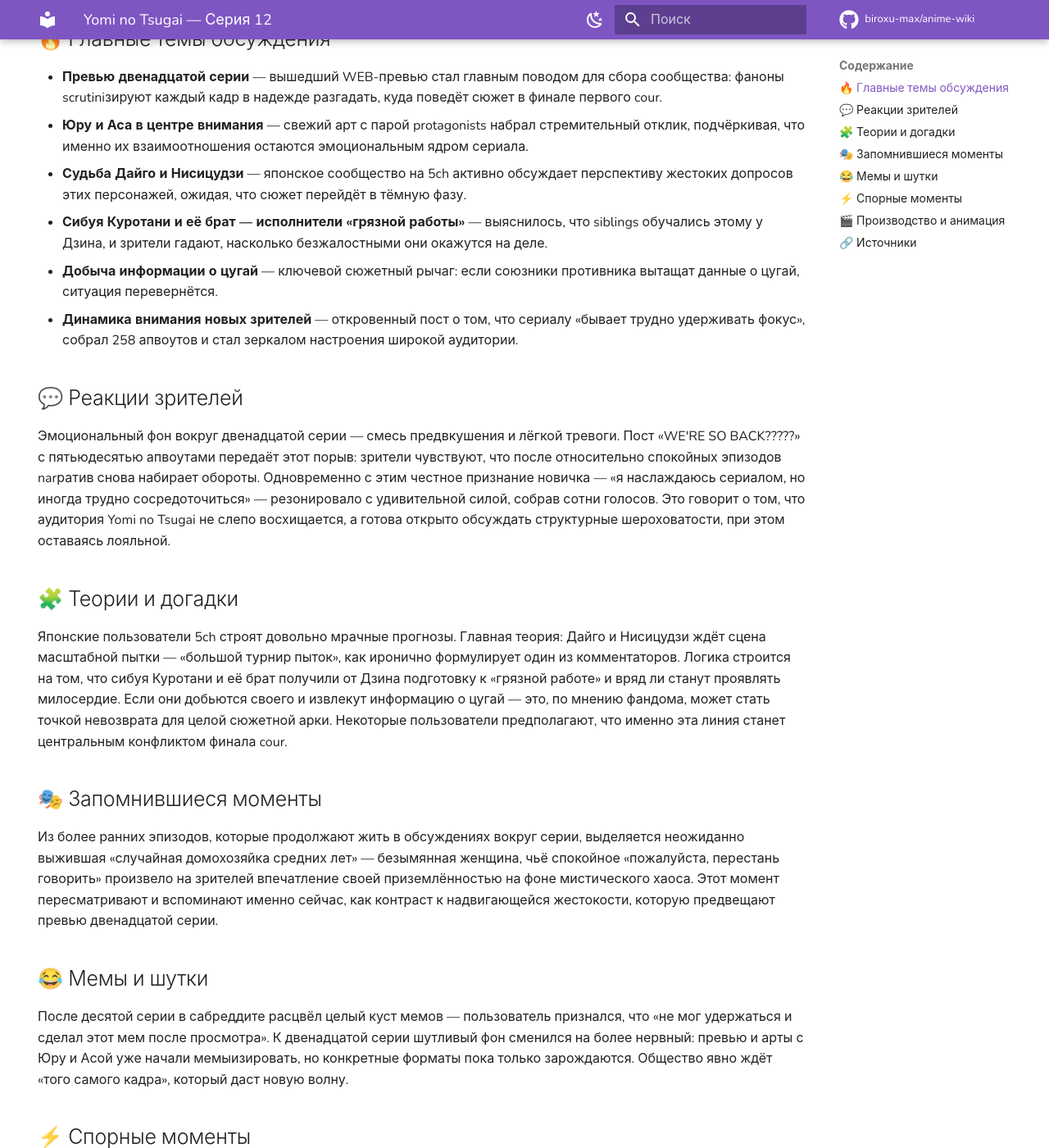
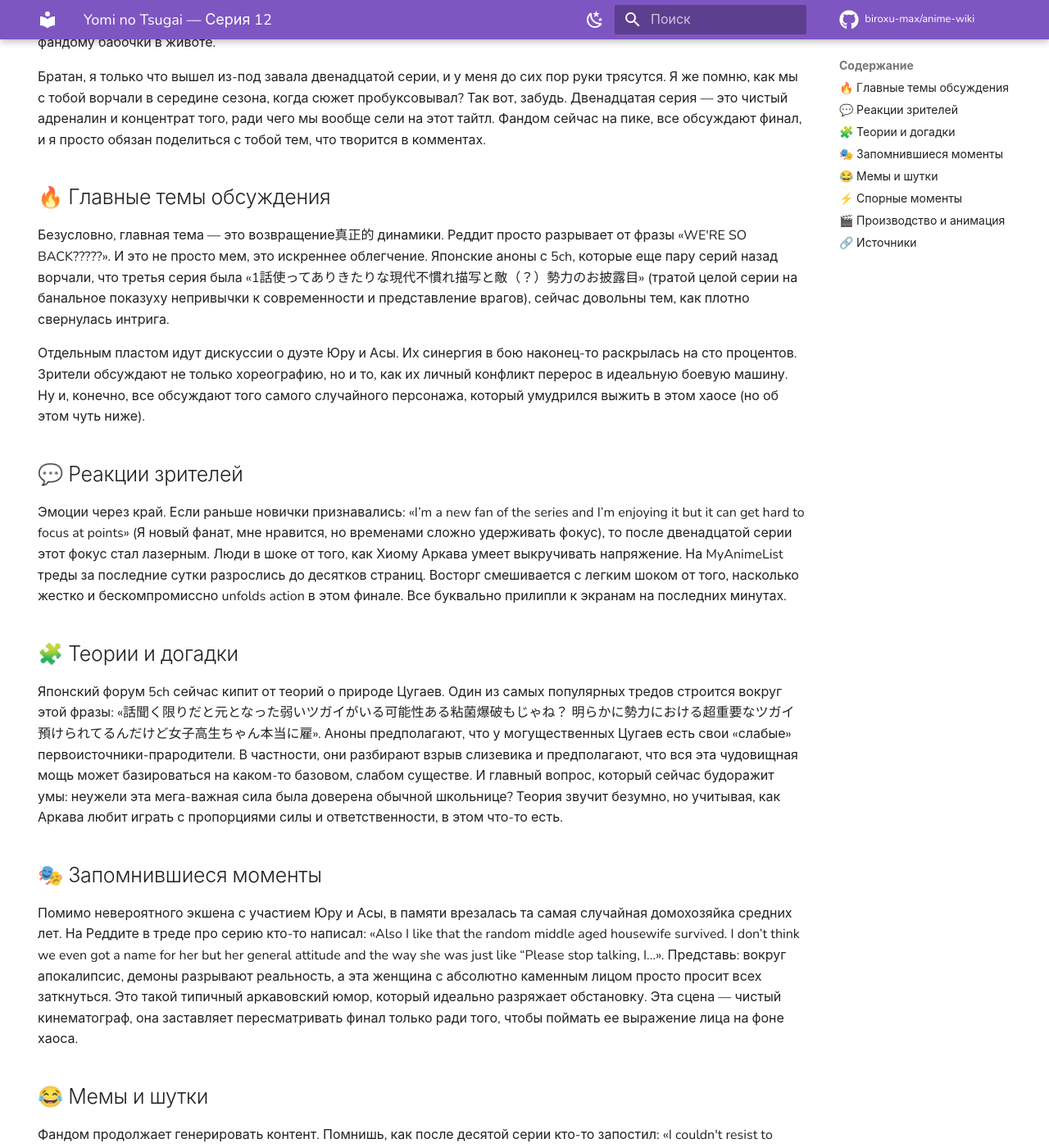
Before and after one commit to biroxu-max/anime-wiki, an MkDocs documentation site: the page built from docs/anime/yomi-no-tsugai/ep-12.md, in a window 1280 px wide and 1400 px high, scrolled down 414 px. Shown: the whole window at 82% size. Built offline with MkDocs 1.6.1 and Material for MkDocs 9.7.7, drawn with Linux system fonts in a browser that asks for light colours; comment, search, counter and statistics services are not loaded; some of the changed text lies outside the part shown.

Commit message:
chore(wiki): +yomi-no-tsugai ep12

```diff
--- a/docs/anime/yomi-no-tsugai/ep-12.md
+++ b/docs/anime/yomi-no-tsugai/ep-12.md
@@ -17,49 +17,47 @@ hide:
 
 ---
 
+🔥🎉 Финал первого сезона раскидал все прошлые претензии к ритму и выдал мощнейший экшен-катарсис, вернув фандому бабочки в животе.
+
+Братан, я только что вышел из-под завала двенадцатой серии, и у меня до сих пор руки трясутся. Я же помню, как мы с тобой ворчали в середине сезона, когда сюжет пробуксовывал? Так вот, забудь. Двенадцатая серия — это чистый адреналин и концентрат того, ради чего мы вообще сели на этот тайтл. Фандом сейчас на пике, все обсуждают финал, и я просто обязан поделиться с тобой тем, что творится в комментах.
+
 ## 🔥 Главные темы обсуждения
+Безусловно, главная тема — это возвращение真正的 динамики. Реддит просто разрывает от фразы «WE'RE SO BACK?????». И это не просто мем, это искреннее облегчение. Японские аноны с 5ch, которые еще пару серий назад ворчали, что третья серия была «1話使ってありきたりな現代不慣れ描写と敵（？）勢力のお披露目» (тратой целой серии на банальное показуху непривычки к современности и представление врагов), сейчас довольны тем, как плотно свернулась интрига.
 
-- **Превью двенадцатой серии** — вышедший WEB-превью стал главным поводом для сбора сообщества: фаноны scrutiniзируют каждый кадр в надежде разгадать, куда поведёт сюжет в финале первого cour.
-- **Юру и Аса в центре внимания** — свежий арт с парой protagonists набрал стремительный отклик, подчёркивая, что именно их взаимоотношения остаются эмоциональным ядром сериала.
-- **Судьба Дайго и Нисицудзи** — японское сообщество на 5ch активно обсуждает перспективу жестоких допросов этих персонажей, ожидая, что сюжет перейдёт в тёмную фазу.
-- **Сибуя Куротани и её брат — исполнители «грязной работы»** — выяснилось, что siblings обучались этому у Дзина, и зрители гадают, насколько безжалостными они окажутся на деле.
-- **Добыча информации о цугай** — ключевой сюжетный рычаг: если союзники противника вытащат данные о цугай, ситуация перевернётся.
-- **Динамика внимания новых зрителей** — откровенный пост о том, что сериалу «бывает трудно удерживать фокус», собрал 258 апвоутов и стал зеркалом настроения широкой аудитории.
+Отдельным пластом идут дискуссии о дуэте Юру и Асы. Их синергия в бою наконец-то раскрылась на сто процентов. Зрители обсуждают не только хореографию, но и то, как их личный конфликт перерос в идеальную боевую машину. Ну и, конечно, все обсуждают того самого случайного персонажа, который умудрился выжить в этом хаосе (но об этом чуть ниже).
 
 ## 💬 Реакции зрителей
-
-Эмоциональный фон вокруг двенадцатой серии — смесь предвкушения и лёгкой тревоги. Пост «WE'RE SO BACK?????» с пятьюдесятью апвоутами передаёт этот порыв: зрители чувствуют, что после относительно спокойных эпизодов narратив снова набирает обороты. Одновременно с этим честное признание новичка — «я наслаждаюсь сериалом, но иногда трудно сосредоточиться» — резонировало с удивительной силой, собрав сотни голосов. Это говорит о том, что аудитория Yomi no Tsugai не слепо восхищается, а готова открыто обсуждать структурные шероховатости, при этом оставаясь лояльной.
+Эмоции через край. Если раньше новички признавались: «I’m a new fan of the series and I’m enjoying it but it can get hard to focus at points» (Я новый фанат, мне нравится, но временами сложно удерживать фокус), то после двенадцатой серии этот фокус стал лазерным. Люди в шоке от того, как Хиому Аркава умеет выкручивать напряжение. На MyAnimeList треды за последние сутки разрослись до десятков страниц. Восторг смешивается с легким шоком от того, насколько жестко и бескомпромиссно unfolds action в этом финале. Все буквально прилипли к экранам на последних минутах.
 
 ## 🧩 Теории и догадки
-
-Японские пользователи 5ch строят довольно мрачные прогнозы. Главная теория: Дайго и Нисицудзи ждёт сцена масштабной пытки — «большой турнир пыток», как иронично формулирует один из комментаторов. Логика строится на том, что сибуя Куротани и её брат получили от Дзина подготовку к «грязной работе» и вряд ли станут проявлять милосердие. Если они добьются своего и извлекут информацию о цугай — это, по мнению фандома, может стать точкой невозврата для целой сюжетной арки. Некоторые пользователи предполагают, что именно эта линия станет центральным конфликтом финала cour.
+Японский форум 5ch сейчас кипит от теорий о природе Цугаев. Один из самых популярных тредов строится вокруг этой фразы: «話聞く限りだと元となった弱いツガイがいる可能性ある粘菌爆破もじゃね？ 明らかに勢力における超重要なツガイ預けられてるんだけど女子高生ちゃん本当に雇».
+Аноны предполагают, что у могущественных Цугаев есть свои «слабые» первоисточники-прародители. В частности, они разбирают взрыв слизевика и предполагают, что вся эта чудовищная мощь может базироваться на каком-то базовом, слабом существе. И главный вопрос, который сейчас будоражит умы: неужели эта мега-важная сила была доверена обычной школьнице? Теория звучит безумно, но учитывая, как Аркава любит играть с пропорциями силы и ответственности, в этом что-то есть.
 
 ## 🎭 Запомнившиеся моменты
-
-Из более ранних эпизодов, которые продолжают жить в обсуждениях вокруг серии, выделяется неожиданно выжившая «случайная домохозяйка средних лет» — безымянная женщина, чьё спокойное «пожалуйста, перестань говорить» произвело на зрителей впечатление своей приземлённостью на фоне мистического хаоса. Этот момент пересматривают и вспоминают именно сейчас, как контраст к надвигающейся жестокости, которую предвещают превью двенадцатой серии.
+Помимо невероятного экшена с участием Юру и Асы, в памяти врезалась та самая случайная домохозяйка средних лет. На Реддите в треде про серию кто-то написал: «Also I like that the random middle aged housewife survived. I don’t think we even got a name for her but her general attitude and the way she was just like “Please stop talking, I...».
+Представь: вокруг апокалипсис, демоны разрывают реальность, а эта женщина с абсолютно каменным лицом просто просит всех заткнуться. Это такой типичный аркавовский юмор, который идеально разряжает обстановку. Эта сцена — чистый кинематограф, она заставляет пересматривать финал только ради того, чтобы поймать ее выражение лица на фоне хаоса.
 
 ## 😂 Мемы и шутки
-
-После десятой серии в сабреддите расцвёл целый куст мемов — пользователь признался, что «не мог удержаться и сделал этот мем после просмотра». К двенадцатой серии шутливый фон сменился на более нервный: превью и арты с Юру и Асой уже начали мемыизировать, но конкретные форматы пока только зарождаются. Общество явно ждёт «того самого кадра», который даст новую волну.
+Фандом продолжает генерировать контент. Помнишь, как после десятой серии кто-то запостил: «I couldn't resist to make this meme after watching episode 10»? Сейчас эти же форматы эволюционировали под финал. Главный мемный тренд — это контраст между супер-серьезными демонами Теневого Царства и этой невозмутимой домохозяйкой. Люди вставляют ее лицо в кадры из других аниме-финалов с подписями в духе: «Когда пытаешься объяснить квантовую физику, а тебе говорят: "Please stop talking, I..."».
 
 ## ⚡ Спорные моменты
-
-Главный предмет разногласий — темп повествования. Ещё со времён третьей серии на 5ch звучала критика: «первые две серии были хороши, но третья немного тянулась — целый эпизод на заезженные сцены непривычности к современному миру и представление вражеской стороны». Этот тезис не утихает: часть зрителей считает, что Арама Хирому — мастер世界里, но иногда излишне методична в расстановке деталей, тогда как другая часть защищает этот подход как фундамент для поздних payoff'ев. К двенадцатой серии этот спор обострился: если финал cour оправдает затяжки — критики замолчат; если нет — дискуссия вспыхнет с новой силой.
+Несмотря на общий восторг, без драмы не обошлось. Главный камень преткновения — это темп повествования в первой половине сезона. Японские критики с 5ch настаивают, что сериал слишком долго запрягал, тратя время на «clichéd modern-world unfamiliarity» (клишированную непривыкшу к современному миру). Защитники же (и я, честно говоря, с ними согласен) аргументируют, что без этого медленного билдапа финальный экшен не ощущался бы таким сокрушительным. Мол, чтобы удар бил на разрыв, нужно сначала дать зрителю выдохнуть. Споры идут жаркие, но в целом фандом склоняется к тому, что игра стоила свеч.
 
 ## 🎬 Производство и анимация
+Что касается визуала — здесь мы получили именно то, ради чего стоит смотреть экшен от Bones. Динамика боев в двенадцатой серии — это просто отвал башки. Хореография выстроена так, что ты физически ощущаешь вес каждого удара. Камера не просто мечется, а выхватывает самые сочные ракурсы: и панорамные пролеты над полем боя, и резкие зумы на глаза персонажей в момент активации Цугая. Визуальный размах финала заставляет задержать дыхание. Цветокоррекция в сценах с потусторонними силами становится более густой, мрачной, с яркими неоновыми акцентами самих демонов, что создает потрясающий контраст. Саундтрек в моменты столкновений уходит в тяжелые басы и ударные, идеально накладываясь на анимацию частиц и разрушений. Это тот случай, когда бюджет не просто потрачен, а выстреливает в каждую секунду экранного времени.
 
-Конкретных суждений о качестве анимации именно двенадцатой серии в обсуждениях пока немного — превью даёт лишь короткие фрагменты. Однако по накопленному за сезон контексту зрители отмечают стабильный уровень производства: обсуждения ранних серий на r/anime собирали по полтысячи комментариев, и значительная часть была посвящена визуальной стороне. К финалу cour ожидания к анимации закономерно выросли — особенно в том, что касается потенциальных экшен-сцен с участием цугай, если сюжет действительно пойдёт в сторону конфронтации, которую предвещают теории фандома.
+Короче, друг, если ты еще не досмотрел — бросай все и включай. Будет что обсудить за пивом. Жду твоих эмоций!
 
 ## 🔗 Источники
 
 - [Episode 12 WEB Preview : r/YomiNoTsugai](https://www.reddit.com/r/YomiNoTsugai/comments/1u9wx9l/episode_12_web_preview)
 - [【荒川弘】黄泉のツガイ【月刊少年ガンガン】 - 5ちゃんねる掲示板](https://itest.5ch.net/medaka/test/read.cgi/ymag/1641968391)
-- [【荒川弘】黄泉のツガイ2【月刊少年ガンガン】](https://medaka.5ch.net/test/read.cgi/ymag/1732165143/854-n)
+- [【荒川弘】黄泉のツガイ2【月刊少年ガンガン】 - 5ちゃんねる掲示板](https://itest.5ch.net/medaka/test/read.cgi/ymag/1732165143)
+- [Yomi no Tsugai (Daemons of the Shadow Realm) - Forum - MyAnimeList.net](https://myanimelist.net/anime/62001/Yomi_no_Tsugai/forum)
+- [Daemons of the Shadow Realm](https://www.reddit.com/r/YomiNoTsugai/new)
 - [Daemons of the Shadow Realm](https://www.reddit.com/r/YomiNoTsugai/top)
 - [Yomi no Tsugai (Daemons of the Shadow Realm) - MyAnimeList.net](https://myanimelist.net/anime/62001/Yomi_no_Tsugai)
-- [Daemons of the Shadow Realm - Reddit](https://www.reddit.com/r/YomiNoTsugai/new)
 - [Daemons of the Shadow Realm • Yomi no Tsugai](https://www.reddit.com/r/anime/comments/1u4tc5g/daemons_of_the_shadow_realm_yomi_no_tsugai)
-- [Daemons of the Shadow Realm • Yomi no Tsugai - Episode 3 ...](https://www.reddit.com/r/anime/comments/1sp14yg/daemons_of_the_shadow_realm_yomi_no_tsugai)
 
 ---
 📺 [← Все серии](index.md) · [🏠 На главную](../../index.md)
```
Also changed, not shown: docs/anime/yomi-no-tsugai/index.md (+1 -1 lines).
